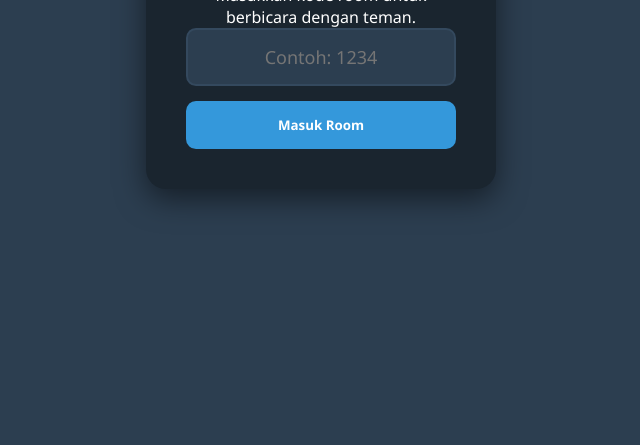
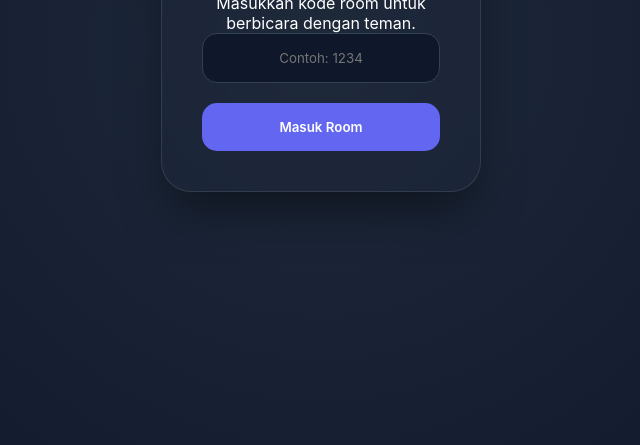
Before and after one commit to rutegamer/walkie-talkie, a website: page public/index.html in a window 1280 px wide. Shown: the part 355-800 px from the top of the page, without its empty margins (319-959 px from the left). Drawn offline with nearby package versions, Linux system fonts and the light colour scheme.

Commit message:
style.css

```diff
--- a/public/style.css
+++ b/public/style.css
@@ -1,12 +1,17 @@
-* { box-sizing: border-box; margin: 0; padding: 0; font-family: 'Segoe UI', Tahoma, sans-serif; }
-body { display: flex; justify-content: center; align-items: center; height: 100vh; background-color: #2c3e50; color: white; }
-.app-container { background-color: #1a252f; padding: 40px; border-radius: 20px; text-align: center; box-shadow: 0 10px 30px rgba(0,0,0,0.5); width: 350px; }
-.screen { display: none; flex-direction: column; align-items: center; }
-.screen.active { display: flex; }
-input[type="text"] { width: 100%; padding: 15px; margin-bottom: 15px; border-radius: 10px; background-color: #2c3e50; color: white; border: 2px solid #34495e; text-align: center; font-size: 18px; }
-.primary-btn { width: 100%; padding: 15px; background-color: #3498db; color: white; border: none; border-radius: 10px; font-weight: bold; cursor: pointer; }
-.secondary-btn { padding: 8px 15px; background-color: #e74c3c; color: white; border: none; border-radius: 5px; cursor: pointer; }
-.ptt-btn { background-color: #e74c3c; color: white; border: none; border-radius: 50%; width: 150px; height: 150px; font-weight: bold; cursor: pointer; touch-action: manipulation; transition: 0.1s; box-shadow: 0 8px #c0392b; }
-.ptt-btn.active { background-color: #c0392b; transform: translateY(6px); box-shadow: 0 2px #7f261d; }
-.status { margin: 20px 0; padding: 10px; width: 100%; border-radius: 5px; font-weight: bold; text-transform: uppercase; background-color: #27ae60; }
+:root { --primary: #6366f1; --bg: #0f172a; }
+* { box-sizing: border-box; margin: 0; padding: 0; font-family: 'Inter', sans-serif; }
+body { background: radial-gradient(circle at center, #1e293b, #0f172a); height: 100vh; display: flex; justify-content: center; align-items: center; color: white; }
+
+.app-container { background: rgba(30, 41, 59, 0.4); backdrop-filter: blur(20px); border: 1px solid rgba(255,255,255,0.1); padding: 40px; border-radius: 30px; width: 320px; box-shadow: 0 25px 50px -12px rgba(0,0,0,0.5); text-align: center; }
+
+h1 { font-size: 24px; margin-bottom: 25px; background: linear-gradient(to right, #6366f1, #a855f7); -webkit-background-clip: text; -webkit-text-fill-color: transparent; }
+
+input { width: 100%; padding: 16px; border-radius: 15px; border: 1px solid #334155; background: #0f172a; color: white; margin-bottom: 20px; text-align: center; }
+
+.primary-btn { width: 100%; padding: 16px; background: var(--primary); border: none; border-radius: 15px; color: white; font-weight: 600; cursor: pointer; }
+
+.ptt-btn { width: 160px; height: 160px; border-radius: 50%; background: radial-gradient(circle, #ef4444, #991b1b); border: none; color: white; font-weight: bold; font-size: 16px; box-shadow: 0 10px 25px rgba(239, 68, 68, 0.3); transition: 0.3s; touch-action: manipulation; }
+.ptt-btn.active { transform: scale(0.9); box-shadow: 0 0 40px #ef4444; }
+
+.status { margin-top: 25px; font-size: 12px; color: #94a3b8; }
 .hidden { display: none !important; }
```
